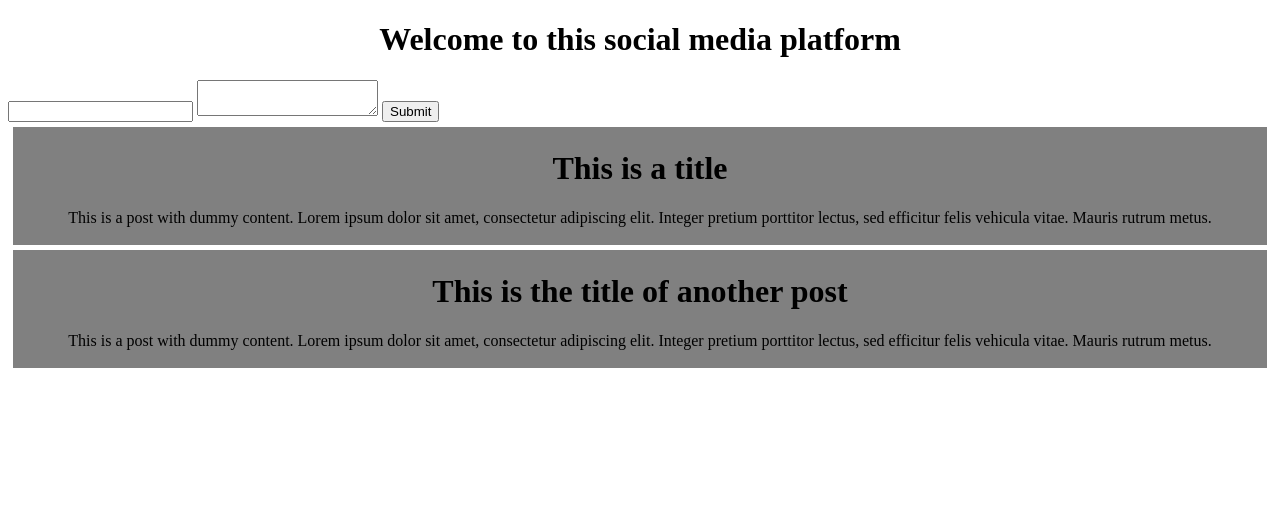
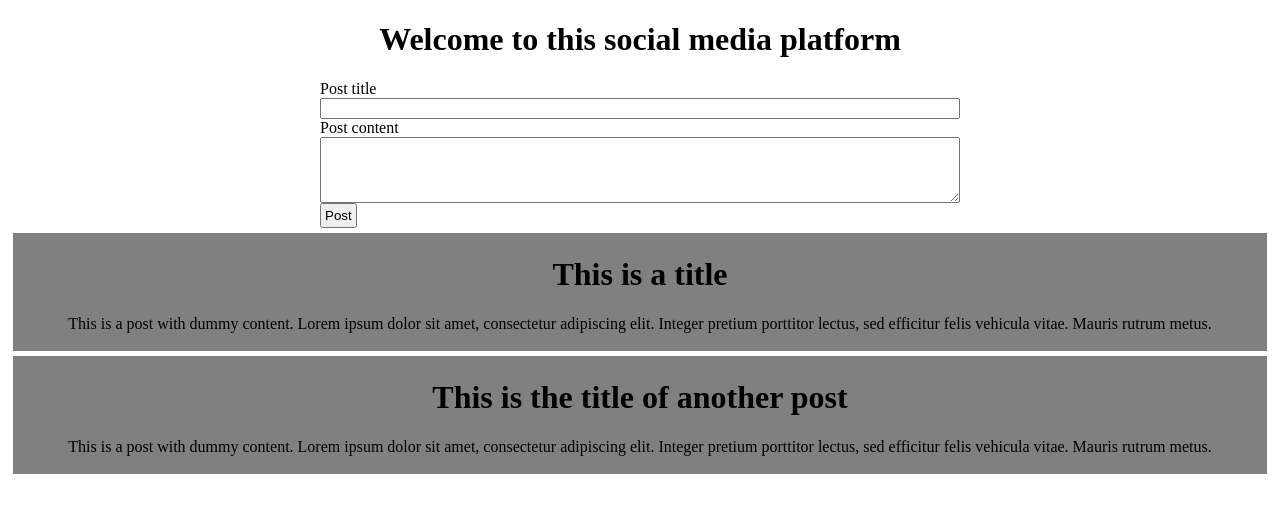
Before and after one commit to KirilBourakov/CS-Square-presentation, a plain HTML site: page Site_v3/templates/index.html in a window 1280 px wide. Drawn offline with Linux system fonts and the light colour scheme.

Commit message:
Finished final example

```diff
--- a/Site_v3/static/styles.css
+++ b/Site_v3/static/styles.css
@@ -8,3 +8,16 @@
     border-color: black;
     margin: 5px;
 }
+
+.form{
+    display: flex;
+    flex-direction: column;
+    width: 50vw;
+    margin-left: auto;
+    margin-right: auto;
+}
+
+.submit{
+    margin-right: auto;
+    padding: 3px;
+}
--- a/Site_v3/templates/index.html
+++ b/Site_v3/templates/index.html
@@ -9,12 +9,14 @@
     <body>
         <h1 class="center">Welcome to this social media platform</h1>
 
-        <form>
-            <input type="text" name="title" />
+        <form class="form" method="POST" action="/">
+            <label for="title">Post title</label>
+            <input type="text" name="title" id="title" />
 
-            <textarea name="content"></textarea>
+            <label for="content">Post content</label>
+            <textarea name="content" id="content" rows="4" cols="50"></textarea>
 
-            <input type="submit" />
+            <input type="submit" class="submit" value="Post"/>
         </form>
 
         <div class="center post">
--- a/Site_v4/static/styles.css
+++ b/Site_v4/static/styles.css
@@ -8,3 +8,16 @@
     border-color: black;
     margin: 5px;
 }
+
+.form{
+    display: flex;
+    flex-direction: column;
+    width: 50vw;
+    margin-left: auto;
+    margin-right: auto;
+}
+
+.submit{
+    margin-right: auto;
+    padding: 3px;
+}
```
Also changed, not shown: Site_v4/templates/index.html (+13 -12 lines), 3 other files.
